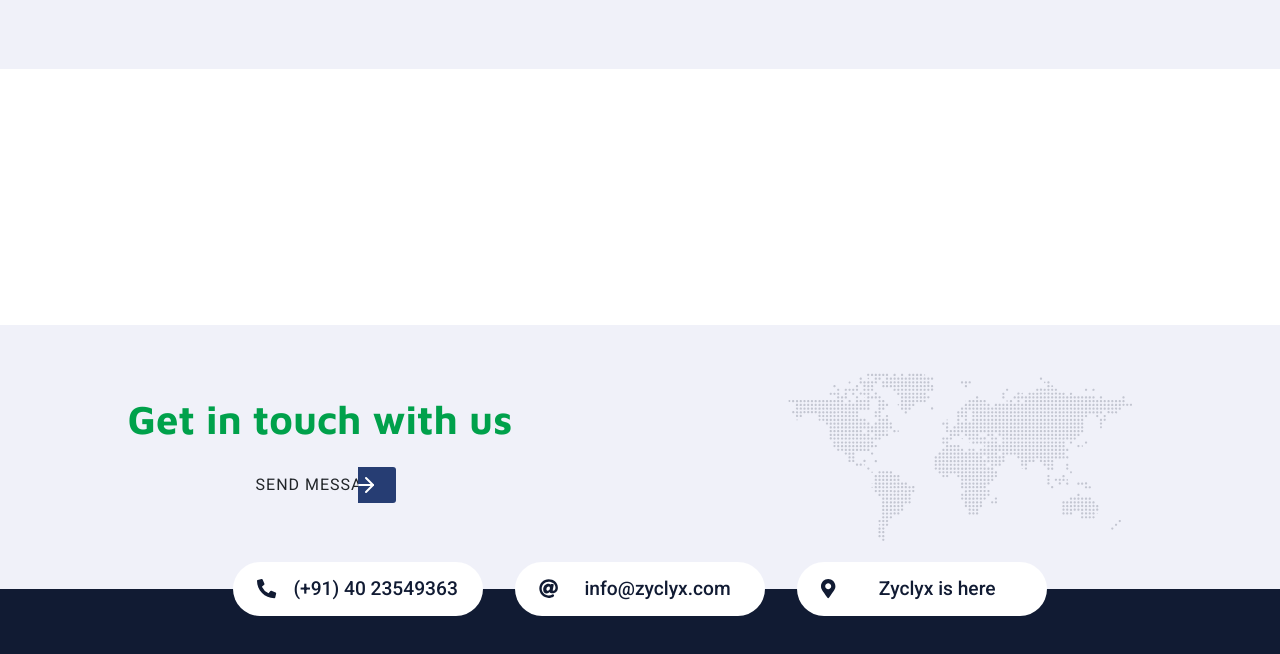
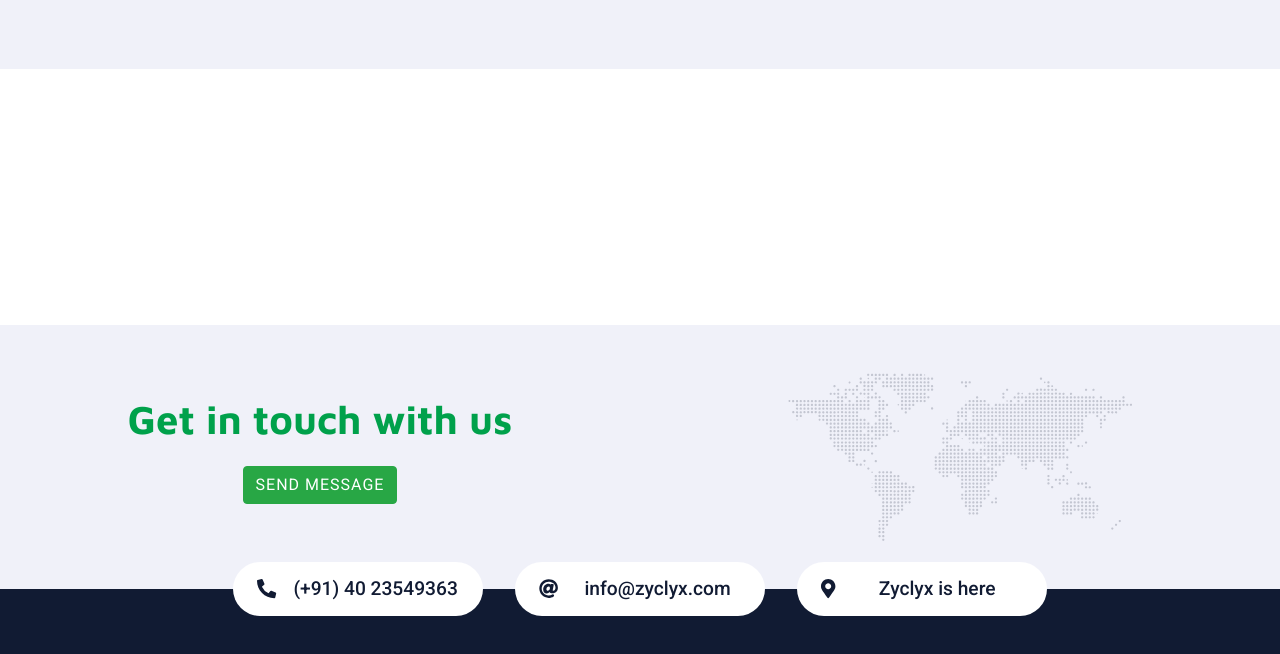
Before and after one commit to zyclyxcwebteam/zyclyx-v.3.0, a Gatsby site: page / in a window 1280 px wide. Shown: the part 2448-3102 px from the top of the page. Built offline with nearby package versions, Linux system fonts and the light colour scheme; Gatsby itself is replaced by a stand-in of ours.

Commit message:
change button style

```diff
--- a/src/components/Button/Button.js
+++ b/src/components/Button/Button.js
@@ -3,7 +3,7 @@ import "./Button.css";
 
 const Button = () => {
   return (
-    <button type="button" className="btn btn-3 btn-3e icon-arrow-right">
+    <button type="button" className="btn btn-success">
       Send message
     </button>
   );
```
